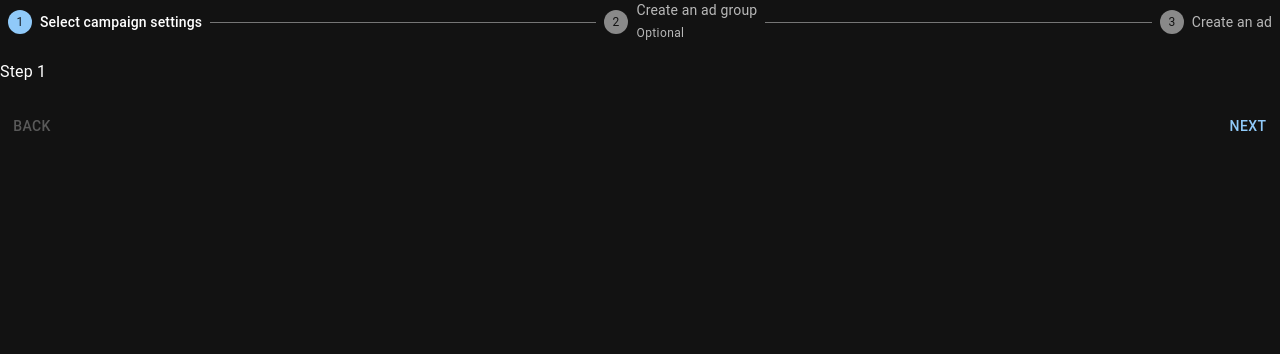
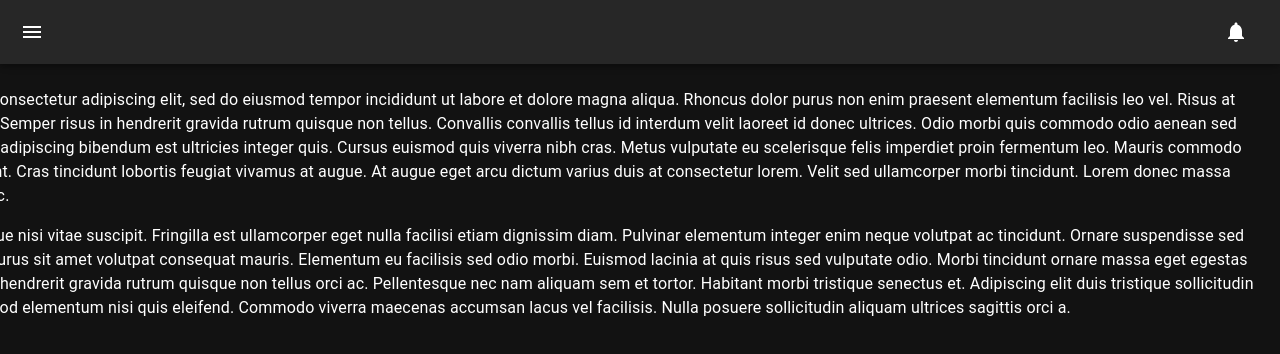
Before and after one commit to MarthL/grc, a React (Create React App) app: page / in a window 1280 px wide. Shown: the top 354 px of the page. Built offline with nearby package versions, Linux system fonts and the light colour scheme.

Commit message:
templace

```diff
--- a/src/App.jsx
+++ b/src/App.jsx
@@ -1,5 +1,5 @@
 import './App.css';
-import Test from './components/Test';
+import Navbar from './components/Navbar/Navbar';
 import { ThemeProvider, createTheme } from '@mui/material/styles';
 import CssBaseline from '@mui/material/CssBaseline';
 
@@ -15,7 +15,8 @@
     <ThemeProvider theme={darkTheme}>
       <CssBaseline />
       <div>
-        <Test />
+        <Navbar />
+        {/* content */}
       </div>
     </ThemeProvider>
   );
--- /dev/null
+++ b/src/components/Navbar/Navbar.jsx
@@ -0,0 +1,184 @@
+import * as React from 'react';
+import { styled, useTheme } from '@mui/material/styles';
+import Box from '@mui/material/Box';
+import Drawer from '@mui/material/Drawer';
+import CssBaseline from '@mui/material/CssBaseline';
+import MuiAppBar from '@mui/material/AppBar';
+import Toolbar from '@mui/material/Toolbar';
+import List from '@mui/material/List';
+import Typography from '@mui/material/Typography';
+import Divider from '@mui/material/Divider';
+import IconButton from '@mui/material/IconButton';
+import MenuIcon from '@mui/icons-material/Menu';
+import ChevronLeftIcon from '@mui/icons-material/ChevronLeft';
+import ChevronRightIcon from '@mui/icons-material/ChevronRight';
+import ListItem from '@mui/material/ListItem';
+import ListItemButton from '@mui/material/ListItemButton';
+import ListItemIcon from '@mui/material/ListItemIcon';
+import ListItemText from '@mui/material/ListItemText';
+import InboxIcon from '@mui/icons-material/MoveToInbox';
+import MailIcon from '@mui/icons-material/Mail';
+import { Button } from '@mui/material';
+import NotificationsIcon from '@mui/icons-material/Notifications';
+
+const drawerWidth = 240;
+
+const Main = styled('main', { shouldForwardProp: (prop) => prop !== 'open' })(
+  ({ theme, open }) => ({
+    flexGrow: 1,
+    padding: theme.spacing(3),
+    transition: theme.transitions.create('margin', {
+      easing: theme.transitions.easing.sharp,
+      duration: theme.transitions.duration.leavingScreen,
+    }),
+    marginLeft: `-${drawerWidth}px`,
+    ...(open && {
+      transition: theme.transitions.create('margin', {
+        easing: theme.transitions.easing.easeOut,
+        duration: theme.transitions.duration.enteringScreen,
+      }),
+      marginLeft: 0,
+    }),
+  }),
+);
+
+const AppBar = styled(MuiAppBar, {
+  shouldForwardProp: (prop) => prop !== 'open',
+})(({ theme, open }) => ({
+  transition: theme.transitions.create(['margin', 'width'], {
+    easing: theme.transitions.easing.sharp,
+    duration: theme.transitions.duration.leavingScreen,
+  }),
+  ...(open && {
+    width: `calc(100% - ${drawerWidth}px)`,
+    marginLeft: `${drawerWidth}px`,
+    transition: theme.transitions.create(['margin', 'width'], {
+      easing: theme.transitions.easing.easeOut,
+      duration: theme.transitions.duration.enteringScreen,
+    }),
+  }),
+}));
+
+const DrawerHeader = styled('div')(({ theme }) => ({
+  display: 'flex',
+  alignItems: 'center',
+  padding: theme.spacing(0, 1),
+  // necessary for content to be below app bar
+  ...theme.mixins.toolbar,
+  justifyContent: 'flex-end',
+}));
+
+export default function PersistentDrawerLeft() {
+  const theme = useTheme();
+  const [open, setOpen] = React.useState(false);
+
+  const handleDrawerOpen = () => {
+    setOpen(true);
+  };
+
+  const handleDrawerClose = () => {
+    setOpen(false);
+  };
+
+  return (
+    <>
+    <CssBaseline /><Box sx={{ flexGrow: 1 }}>
+      <AppBar position="fixed" open={open}>
+        <Toolbar>
+          <IconButton
+            color="inherit"
+            aria-label="open drawer"
+            onClick={handleDrawerOpen}
+            edge="start"
+            sx={{ mr: 2, ...(open && { display: 'none' }) }}
+          >
+            <MenuIcon />
+          </IconButton>
+          <Typography sx={{flexGrow: 4}} variant="h6">
+
+          </Typography>
+          <IconButton>
+          <NotificationsIcon
+            sx={{flexGrow: 1}}
+          />
+          </IconButton>
+        </Toolbar>
+      </AppBar>
+      <Drawer
+        sx={{
+          width: drawerWidth,
+          flexShrink: 0,
+          '& .MuiDrawer-paper': {
+            width: drawerWidth,
+            boxSizing: 'border-box',
+          },
+        }}
+        variant="persistent"
+        anchor="left"
+        open={open}
+      >
+        <DrawerHeader>
+          <IconButton onClick={handleDrawerClose}>
+            {theme.direction === 'ltr' ? <ChevronLeftIcon /> : <ChevronRightIcon />}
+          </IconButton>
+        </DrawerHeader>
+        <Divider />
+        <List>
+          {['Inbox', 'Starred', 'Send email', 'Drafts'].map((text, index) => (
+            <ListItem key={text} disablePadding>
+              <ListItemButton>
+                <ListItemIcon>
+                  {index % 2 === 0 ? <InboxIcon /> : <MailIcon />}
+                </ListItemIcon>
+                <ListItemText primary={text} />
+              </ListItemButton>
+            </ListItem>
+          ))}
+        </List>
+        <Divider />
+        <List>
+          {['All mail', 'Trash', 'Spam'].map((text, index) => (
+            <ListItem key={text} disablePadding>
+              <ListItemButton>
+                <ListItemIcon>
+                  {index % 2 === 0 ? <InboxIcon /> : <MailIcon />}
+                </ListItemIcon>
+                <ListItemText primary={text} />
+              </ListItemButton>
+            </ListItem>
+          ))}
+        </List>
+      </Drawer>
+      <Main open={open}>
+        <DrawerHeader />
+        <Typography paragraph>
+          Lorem ipsum dolor sit amet, consectetur adipiscing elit, sed do eiusmod
+          tempor incididunt ut labore et dolore magna aliqua. Rhoncus dolor purus non
+          enim praesent elementum facilisis leo vel. Risus at ultrices mi tempus
+          imperdiet. Semper risus in hendrerit gravida rutrum quisque non tellus.
+          Convallis convallis tellus id interdum velit laoreet id donec ultrices.
+          Odio morbi quis commodo odio aenean sed adipiscing. Amet nisl suscipit
+          adipiscing bibendum est ultricies integer quis. Cursus euismod quis viverra
+          nibh cras. Metus vulputate eu scelerisque felis imperdiet proin fermentum
+          leo. Mauris commodo quis imperdiet massa tincidunt. Cras tincidunt lobortis
+          feugiat vivamus at augue. At augue eget arcu dictum varius duis at
+          consectetur lorem. Velit sed ullamcorper morbi tincidunt. Lorem donec massa
+          sapien faucibus et molestie ac.
+        </Typography>
+        <Typography paragraph>
+          Consequat mauris nunc congue nisi vitae suscipit. Fringilla est ullamcorper
+          eget nulla facilisi etiam dignissim diam. Pulvinar elementum integer enim
+          neque volutpat ac tincidunt. Ornare suspendisse sed nisi lacus sed viverra
+          tellus. Purus sit amet volutpat consequat mauris. Elementum eu facilisis
+          sed odio morbi. Euismod lacinia at quis risus sed vulputate odio. Morbi
+          tincidunt ornare massa eget egestas purus viverra accumsan in. In hendrerit
+          gravida rutrum quisque non tellus orci ac. Pellentesque nec nam aliquam sem
+          et tortor. Habitant morbi tristique senectus et. Adipiscing elit duis
+          tristique sollicitudin nibh sit. Ornare aenean euismod elementum nisi quis
+          eleifend. Commodo viverra maecenas accumsan lacus vel facilisis. Nulla
+          posuere sollicitudin aliquam ultrices sagittis orci a.
+        </Typography>
+      </Main>
+    </Box></>
+  );
+}
```
Also changed, not shown: src/components/Test.module.css (added, +9 -0 lines), src/logo.svg (deleted), 1 other file (tests, documents, lock files or other folders).
